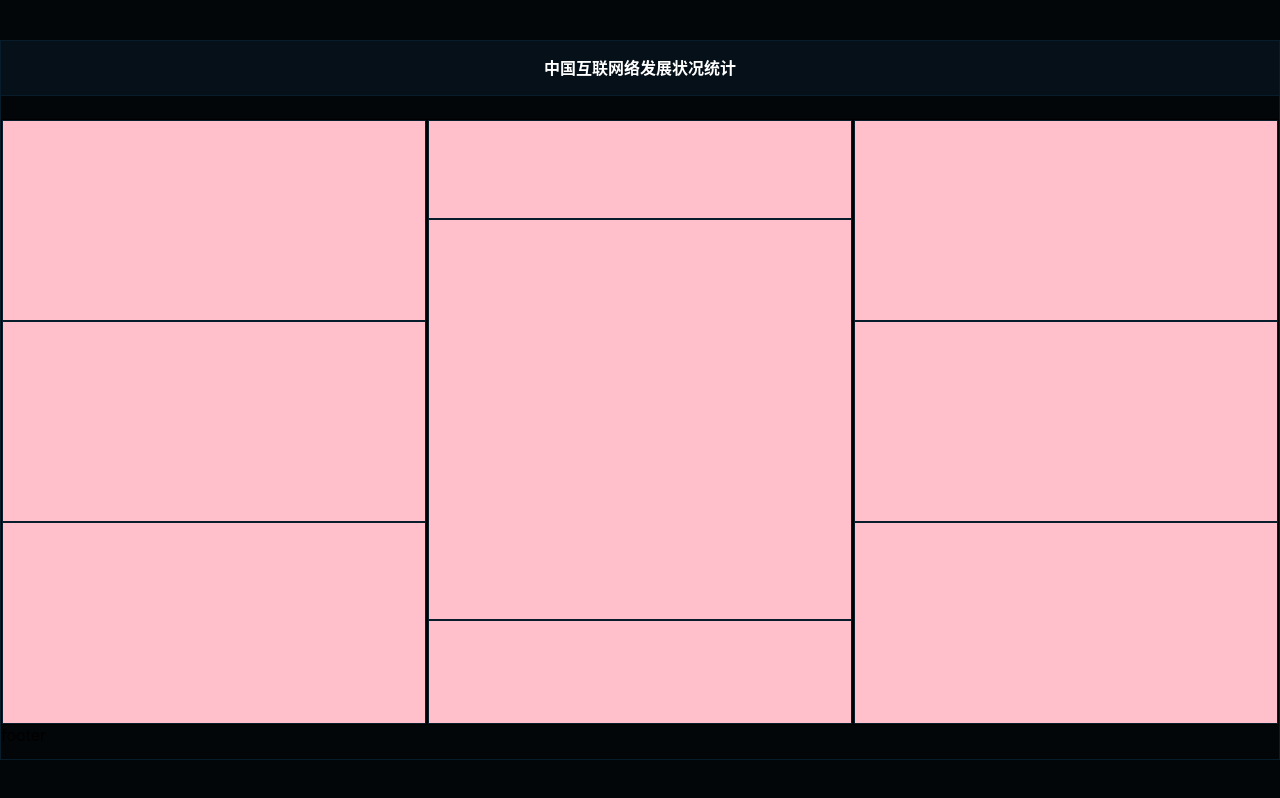
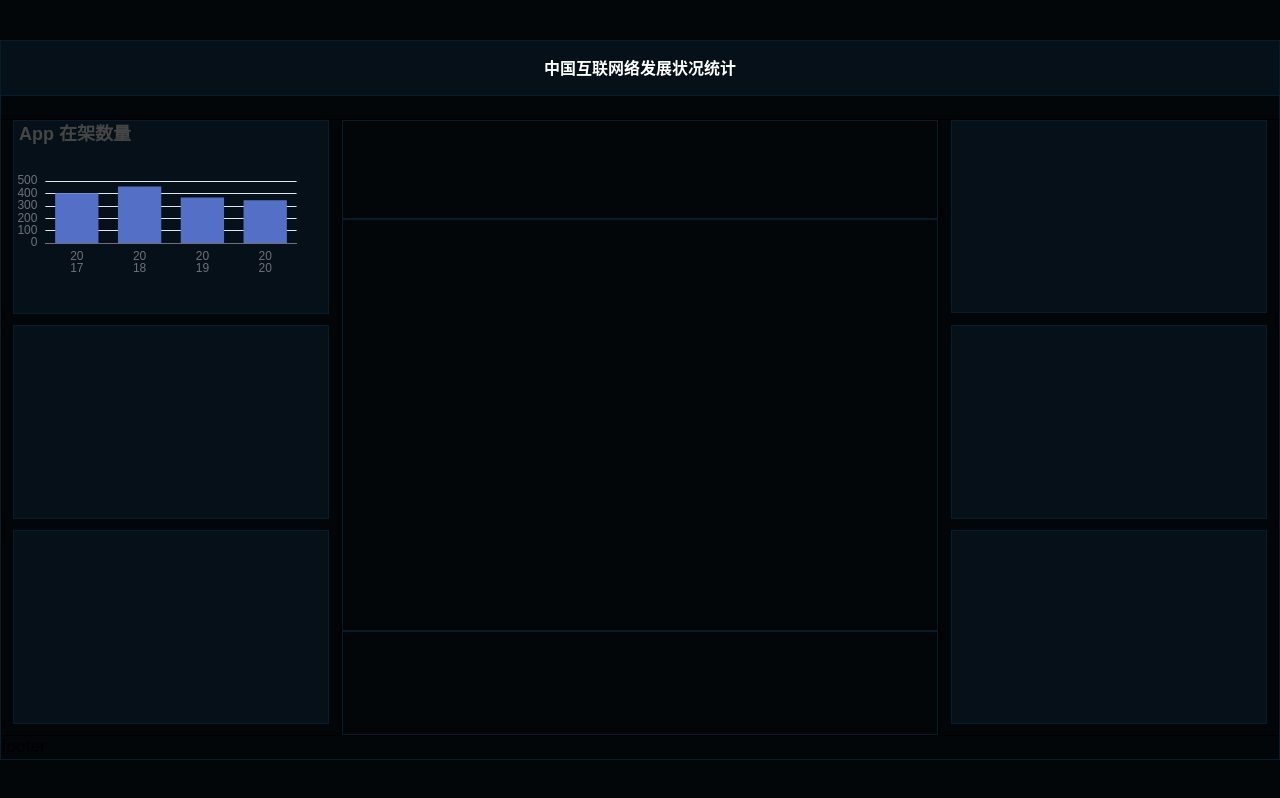
Before and after one commit to ml1234256/big-screen-demo-1, a React (Create React App) app: page /#/ in a window 1280 px wide. Built offline with nearby package versions, Linux system fonts and the light colour scheme.

Commit message:
引入echarts，创建app上架数量图表

```diff
--- a/package.json
+++ b/package.json
@@ -10,6 +10,7 @@
     "@types/node": "^12.0.0",
     "@types/react": "^17.0.0",
     "@types/react-dom": "^17.0.0",
+    "echarts": "^5.2.0",
     "react": "^17.0.2",
     "react-dom": "^17.0.2",
     "react-router-dom": "^5.2.0",
@@ -42,6 +43,7 @@
     ]
   },
   "devDependencies": {
+    "@types/echarts": "^4.9.10",
     "@types/react-router-dom": "^5.1.8",
     "node-sass": "npm:dart-sass@1.25.0"
   }
--- a/src/pages/Home.tsx
+++ b/src/pages/Home.tsx
@@ -1,14 +1,56 @@
 import React from "react";
 import './home.scss';
-
+import * as echarst from 'echarts';
+import { useRef } from "react";
+import { useEffect } from "react";
 
 export const Home = () => {
+    const chartApp = useRef<HTMLDivElement>(null);
+    useEffect(() => {
+        console.log(1, chartApp, 2, chartApp.current);
+            const myChart = echarst.init((chartApp as any).current);
+            let options = {
+            title: {
+                text: 'App 在架数量'
+            },
+            tooltip: {},
+            xAxis: {
+                data: ['2017', '2018', '2019', '2020'],
+                axisTick: {show: false},
+                axisLabel: {
+                formatter(val: any) {
+                    if (val.length > 2) {
+                    const array = val.split('');
+                    array.splice(2, 0, '\n');
+                    return array.join('');
+                    } else {
+                    return val;
+                    }
+                }
+        },
+            },
+            yAxis: {},
+            series: [{
+                type: 'bar',  // color: 'red',
+                data: [402, 456, 367, 345]
+            }]
+        };
+        options && myChart.setOption(options);
+    },[])
+
     return (
         <div className="home">
             <header><h1>中国互联网络发展状况统计</h1></header>
             <main>
                 <section className="section-1">
-                    <div className="chart chart-11"></div>
+                    <div className="chart chart-11">
+                        <div ref={chartApp}
+                                style={{
+                                    width: "100%",
+                                    height: "100%",
+                                }}
+                            className="chart-app"></div>
+                    </div>
                     <div className="chart chart-12"></div>
                     <div className="chart chart-13"></div>
                 </section>
--- a/src/pages/home.scss
+++ b/src/pages/home.scss
@@ -17,7 +17,7 @@ header {
   }
 }
 footer {
-  height: px2rem(36);
+  height: px2rem(24);
 }
 main {
   display: flex;
@@ -25,16 +25,22 @@ main {
   padding-top: px2rem(24);
   section {
     border: 1px solid;
-    flex-grow: 1;
     display: flex;
     flex-direction: column;
-    background-color: pink;
+    background-color: transparent;
   }
   .chart {
+    flex: 1;
+    background-color: #051019;
     border: 1px solid $border-color;
-    flex: 1;
+    margin: 0 px2rem(12) px2rem(12);
+  }
+  .section-1,
+  .section-3 {
+    width: px2rem(360);
   }
   .section-2 {
+    flex-grow: 1;
     .chart-21 {
       border: 1px solid $border-color;
       height: px2rem(105);
```
Also changed, not shown: src/pages/test.tsx (added, +19 -0 lines), 1 other file (tests, documents, lock files or other folders).
